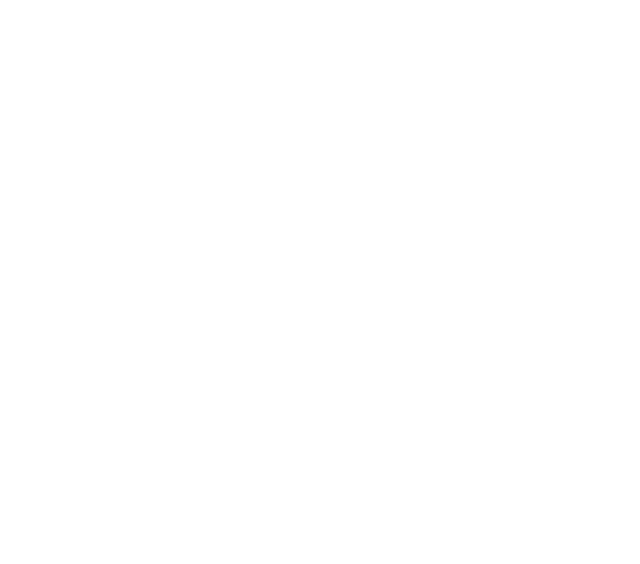
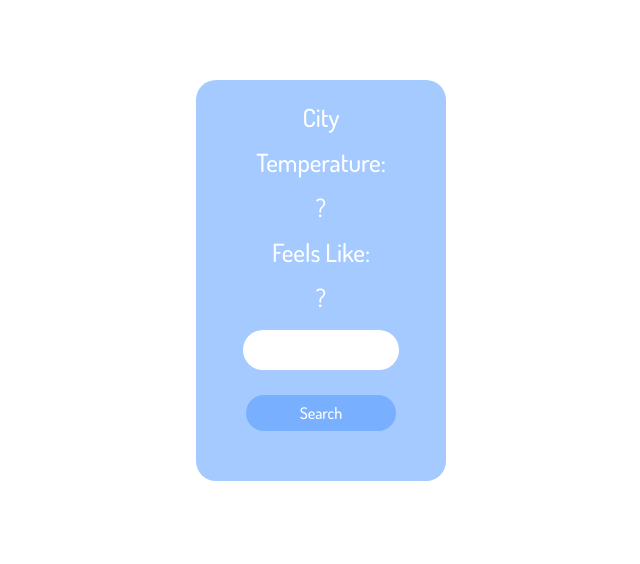
Before and after one commit to Abdulla0233/Weather, a plain HTML site: page index.html in a window 1280 px wide. Shown: the whole page, without its empty margins (319-959 px from the left). Drawn offline with nearby package versions, Linux system fonts and the light colour scheme.

Commit message:
btn padding

```diff
--- /dev/null
+++ b/_weather.sass
@@ -0,0 +1,22 @@
+#weather
+    padding: 80px 0
+    .box
+        background-color: #a4caff
+        padding: 25px
+        border-radius: 20px
+        width: 250px
+        .data
+            h1,h2
+                color: #ffff
+                font-size: 25px
+                margin-bottom: 20px
+        input
+            border-radius: 20px
+            height: 40px
+            padding: 0
+        #btn
+            color: #ffff
+            background-color: #79afff
+            padding: 10px
+            margin: 25px
+            border-radius: 20px
--- a/index.html
+++ b/index.html
@@ -21,6 +21,33 @@
     </header>
 
     <main>
+        <section id="weather">
+            <div class="container">
+                <div class="row">
+                    <div class="col-md-3 mx-auto text-center d-flex justify-content-center">
+                        <div class="box">
+                            <div class="data">
+                                <h1 id="city">
+                                    City
+                                </h1>
+                                <h2>Temperature:</h2>
+                                <h2 id="temp">
+                                    ?
+                                </h2>
+                                <h2>
+                                    Feels Like:
+                                </h2>
+                                <h2 id="feels">
+                                    ?
+                                </h2>
+                            </div>
+                            <input type="text" id="myWeather">
+                            <div id="btn">Search</div>
+                        </div>
+                    </div>
+                </div>
+            </div>
+        </section>
 
     </main>
 
--- a/style.sass
+++ b/style.sass
@@ -1 +1,2 @@
 @import main
+@import weather
```
Also changed, not shown: style.css, 1 other file.
